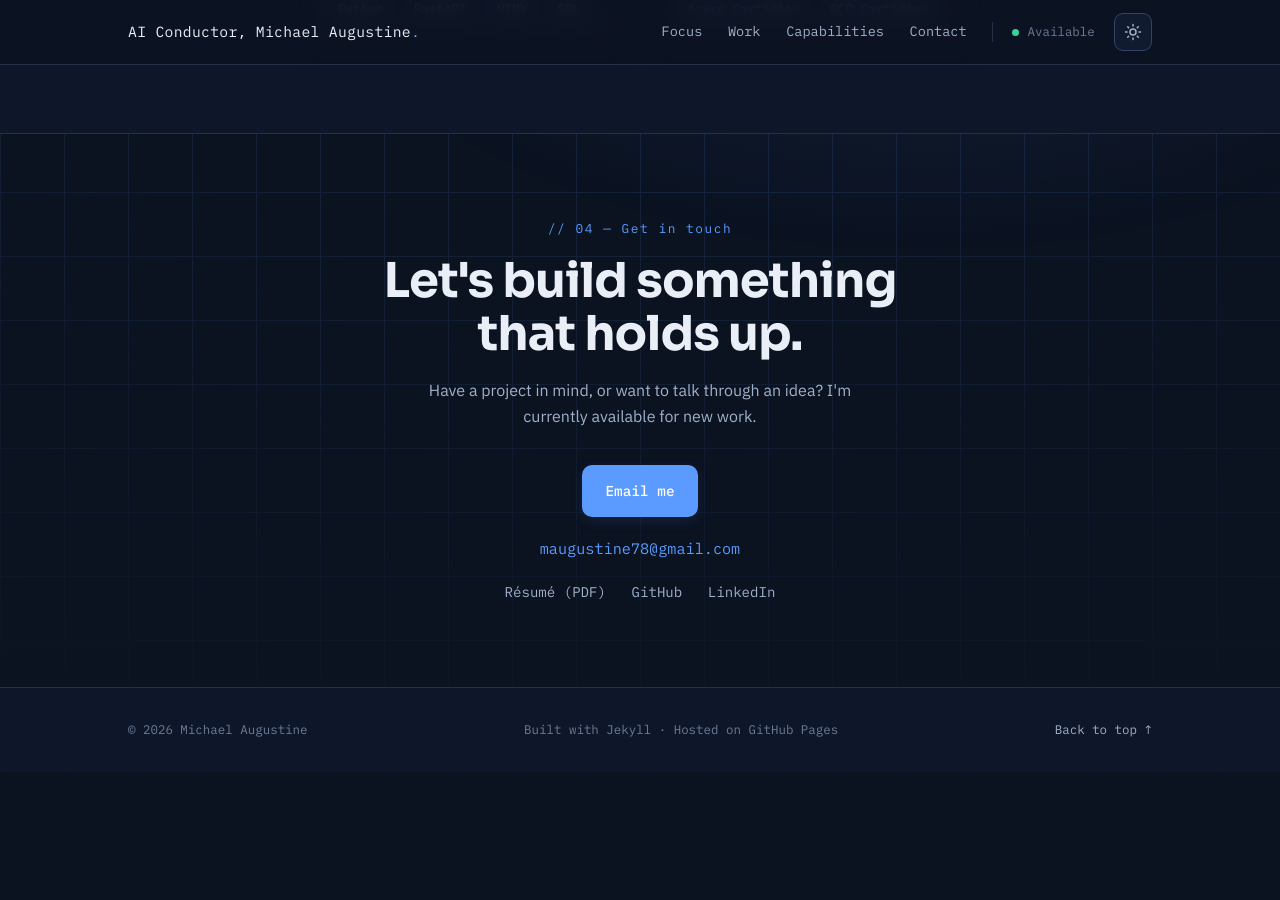
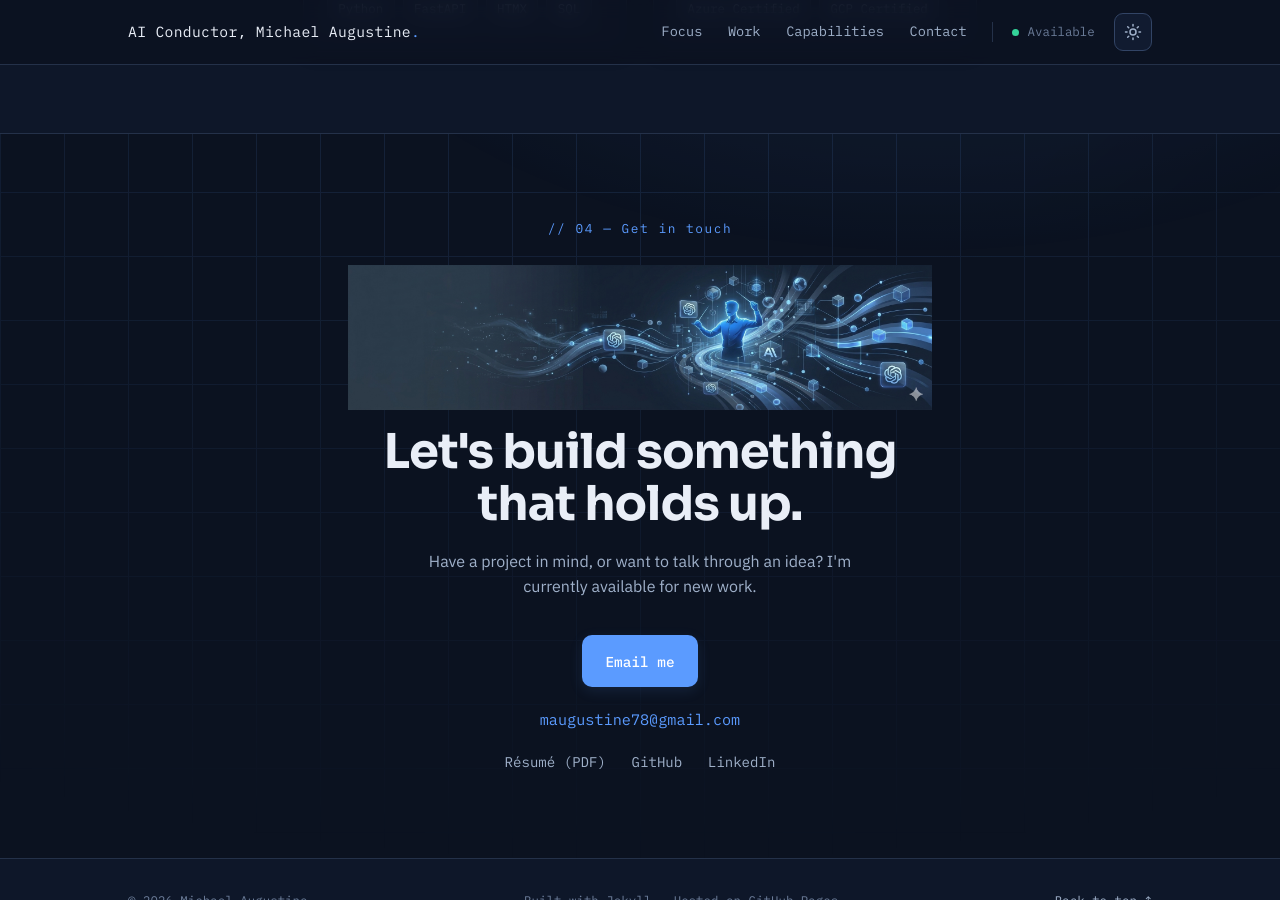
Before and after one commit to augforce/augforce.github.io, a Jekyll site: the page built from index.html, in a window 1280 px wide and 900 px high, scrolled down 3173 px. Built offline with Jekyll 4.4.1, drawn with Linux system fonts in a browser that asks for light colours; before the commit the page ends 3945 px from its top, so only the background shows below that.

Commit message:
Contact: add AI Conductor banner image with correct asset path
Reference image_1.png via the relative_url filter so it resolves from
the site root, consistent with the other asset references.

Co-Authored-By: Claude Opus 4.8 (1M context) <noreply@anthropic.com>

```diff
--- a/_includes/contact.html
+++ b/_includes/contact.html
@@ -1,6 +1,7 @@
 <section class="section section--contact" id="contact">
   <div class="container contact__inner">
     <p class="section__label" data-reveal>// 04 — Get in touch</p>
+    <img src="{{ '/assets/img/image_1.png' | relative_url }}" alt="AI Conductor Banner" width="1584" height="396" style="display: block; width: 100%; height: auto; margin: 1em 0;">
     <h2 class="contact__title" data-reveal>Let's build something that holds up.</h2>
     <p class="contact__lead" data-reveal>
       Have a project in mind, or want to talk through an idea? I'm currently
```
Also changed, not shown: assets/img/image_1.png (added).
